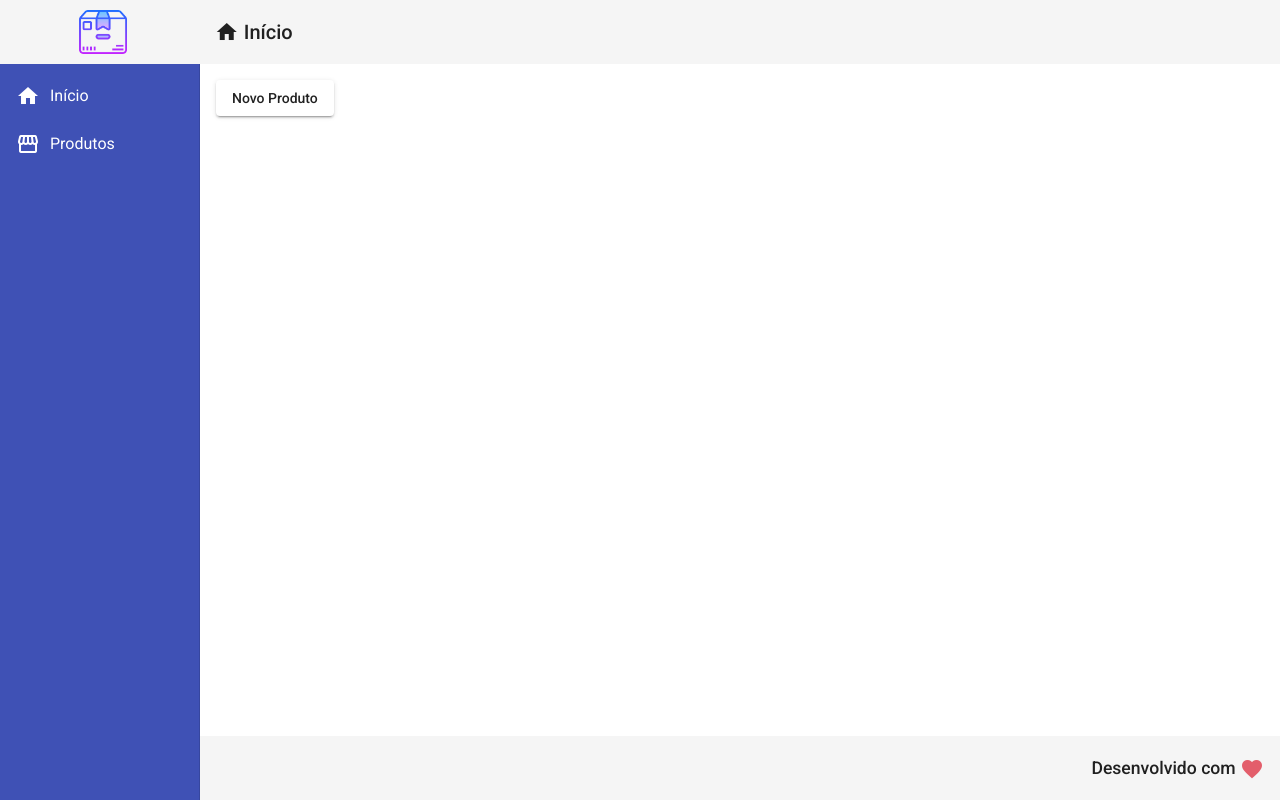
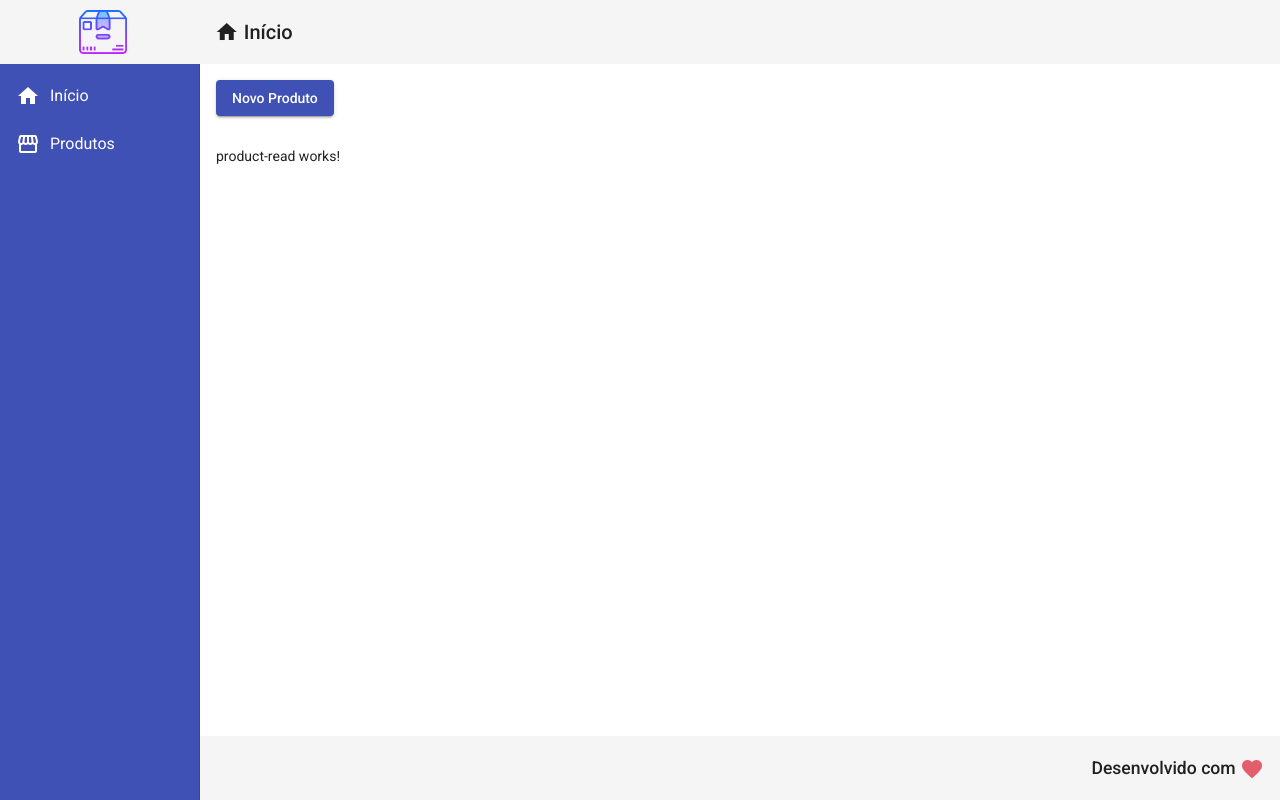
Before and after one commit to AfonsoMachado/crud-angular, an Angular app in the folder frontend/: page /products in a window 1280 px wide. Built offline with nearby package versions, Linux system fonts and the light colour scheme; no server answers.

Commit message:
capturando a lista de produtos do backend

```diff
--- a/frontend/src/app/app.module.ts
+++ b/frontend/src/app/app.module.ts
@@ -31,6 +31,7 @@
 // Diretivas
 import { RedDirective } from './derectives/red.directive';
 import { ForDirective } from './derectives/for.directive';
+import { ProductReadComponent } from './components/product/product-read/product-read.component';
 
 
 @NgModule({
@@ -43,7 +44,8 @@
     ProductCrudComponent,
     RedDirective,
     ForDirective,
-    ProductCreateComponent
+    ProductCreateComponent,
+    ProductReadComponent
   ],
   imports: [
     BrowserModule,
--- /dev/null
+++ b/frontend/src/app/components/product/product-read/product-read.component.html
@@ -0,0 +1 @@
+<p>product-read works!</p>
--- /dev/null
+++ b/frontend/src/app/components/product/product-read/product-read.component.ts
@@ -0,0 +1,26 @@
+import { ProductService } from './../product.service';
+import { Product } from './../product.model';
+import { Component, OnInit } from '@angular/core';
+
+@Component({
+  selector: 'app-product-read',
+  templateUrl: './product-read.component.html',
+  styleUrls: ['./product-read.component.css']
+})
+export class ProductReadComponent implements OnInit {
+
+  products: Product[]
+
+  // Injetando o ProductService para poder acessar o método que realiza a leitura dos produtos
+  constructor(private productService: ProductService) { }
+
+  // Método que é chamado assim que o componente product-read é inicializado
+  ngOnInit(): void {
+    // realizando a leitra da lista de produtos do servidor
+    this.productService.read().subscribe(products => {
+      this.products = products
+      console.log(products)
+    })
+  }
+
+}
--- a/frontend/src/app/components/product/product.service.ts
+++ b/frontend/src/app/components/product/product.service.ts
@@ -35,4 +35,13 @@
     // Mandando uma requisição http post para a url, enviando uma nova instancia de produto
     return this.http.post<Product>(this.baseUrl, product)
   }
+
+  /**
+   * Faz a leitura de toda a lista de produtos
+   *
+   * @return um `Observable` com a lista de produtos em array
+   */
+  read(): Observable<Product[]> {
+    return this.http.get<Product[]>(this.baseUrl)
+  }
 }
--- a/frontend/src/app/views/product-crud/product-crud.component.css
+++ b/frontend/src/app/views/product-crud/product-crud.component.css
@@ -0,0 +1,3 @@
+button {
+    margin-bottom: 30px;
+}
--- a/frontend/src/app/views/product-crud/product-crud.component.html
+++ b/frontend/src/app/views/product-crud/product-crud.component.html
@@ -1,4 +1,6 @@
 <!-- Bind de evento () para realizar comunicação no click -->
-<button mat-raised-button (click)="navigateToProductCreate()">
+<button mat-raised-button (click)="navigateToProductCreate()" color="primary">
     Novo Produto
 </button>
+
+<app-product-read></app-product-read>
```
Also changed, not shown: frontend/src/app/components/product/product-read/product-read.component.css (added).
